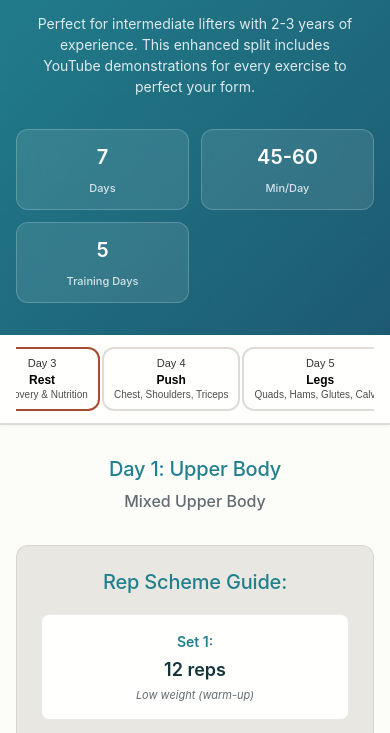
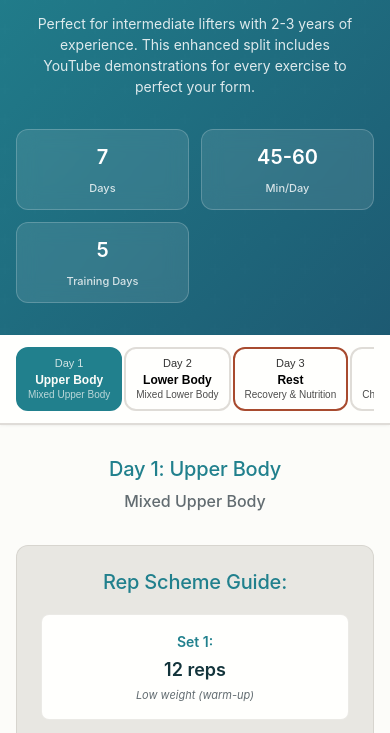
Before and after one commit to MrAdityaSaritaSingh/ulppl-enhanced-workout, a plain HTML site: page index.html in a window 390 px wide. Shown: the part 96-829 px from the top of the page. Drawn offline with Linux system fonts and the light colour scheme; a web font is replaced by a local one.

Commit message:
mobile changes fix

```diff
--- a/style.css
+++ b/style.css
@@ -1172,8 +1172,11 @@ a:hover {
 
 .nav-tabs {
   display: flex;
-  justify-content: center;
+  flex-wrap: nowrap;
   overflow-x: auto;
+  overflow-y: hidden;
+  -webkit-overflow-scrolling: touch;
+  white-space: nowrap;
   gap: var(--space-4);
   padding: var(--space-16) 0;
 }
@@ -1568,6 +1571,13 @@ a:hover {
     padding: 0 var(--space-16);
   }
 
+  .nav-tabs {
+    justify-content: flex-start;
+    /* Optional: add a little side padding for scroll affordance */
+    padding-left: var(--space-8);
+    padding-right: var(--space-8);
+  }
+
   .stats-grid {
     grid-template-columns: repeat(2, 1fr);
     gap: var(--space-12);
```
Also changed, not shown: index.html (+4 -4 lines).
